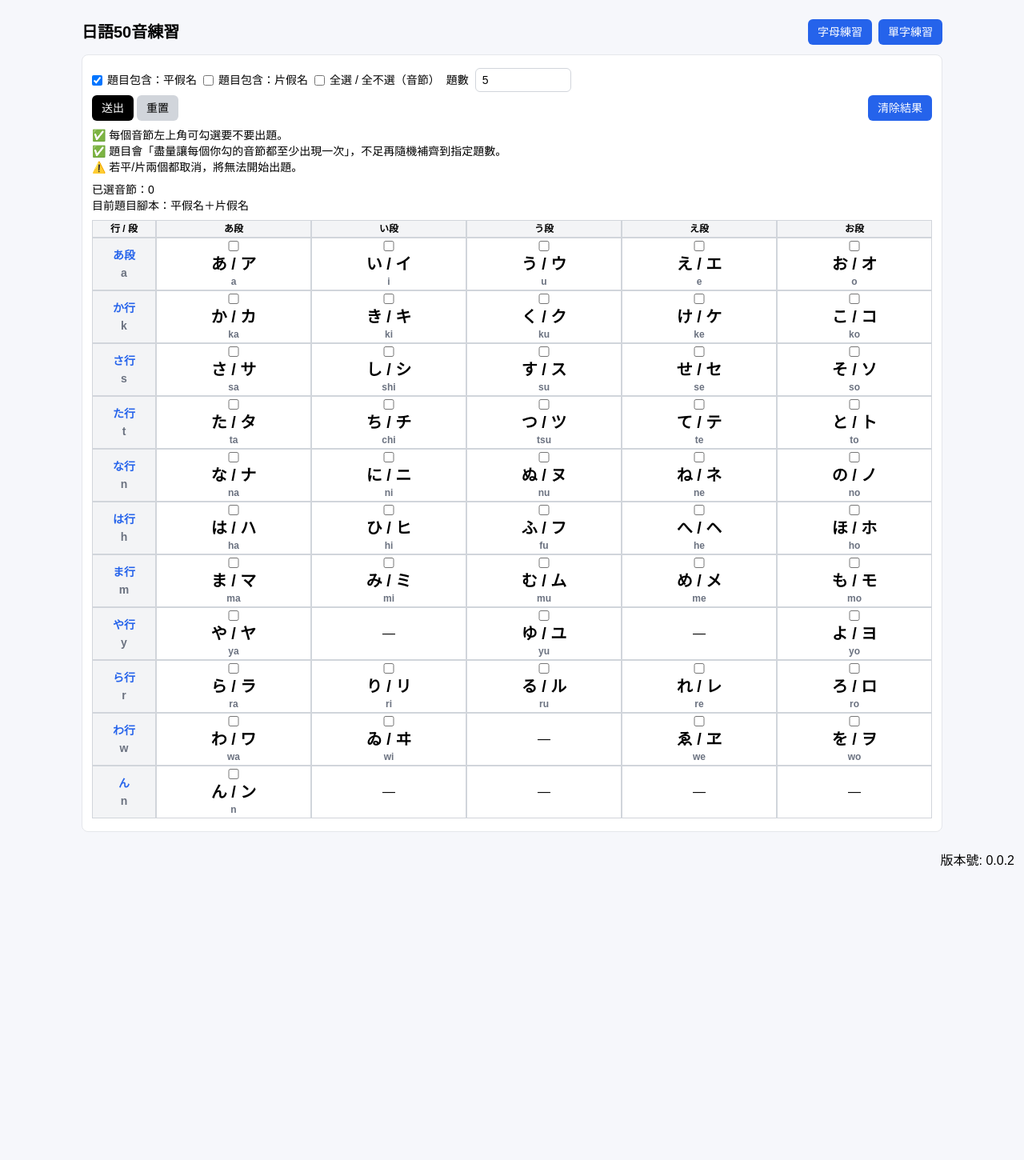
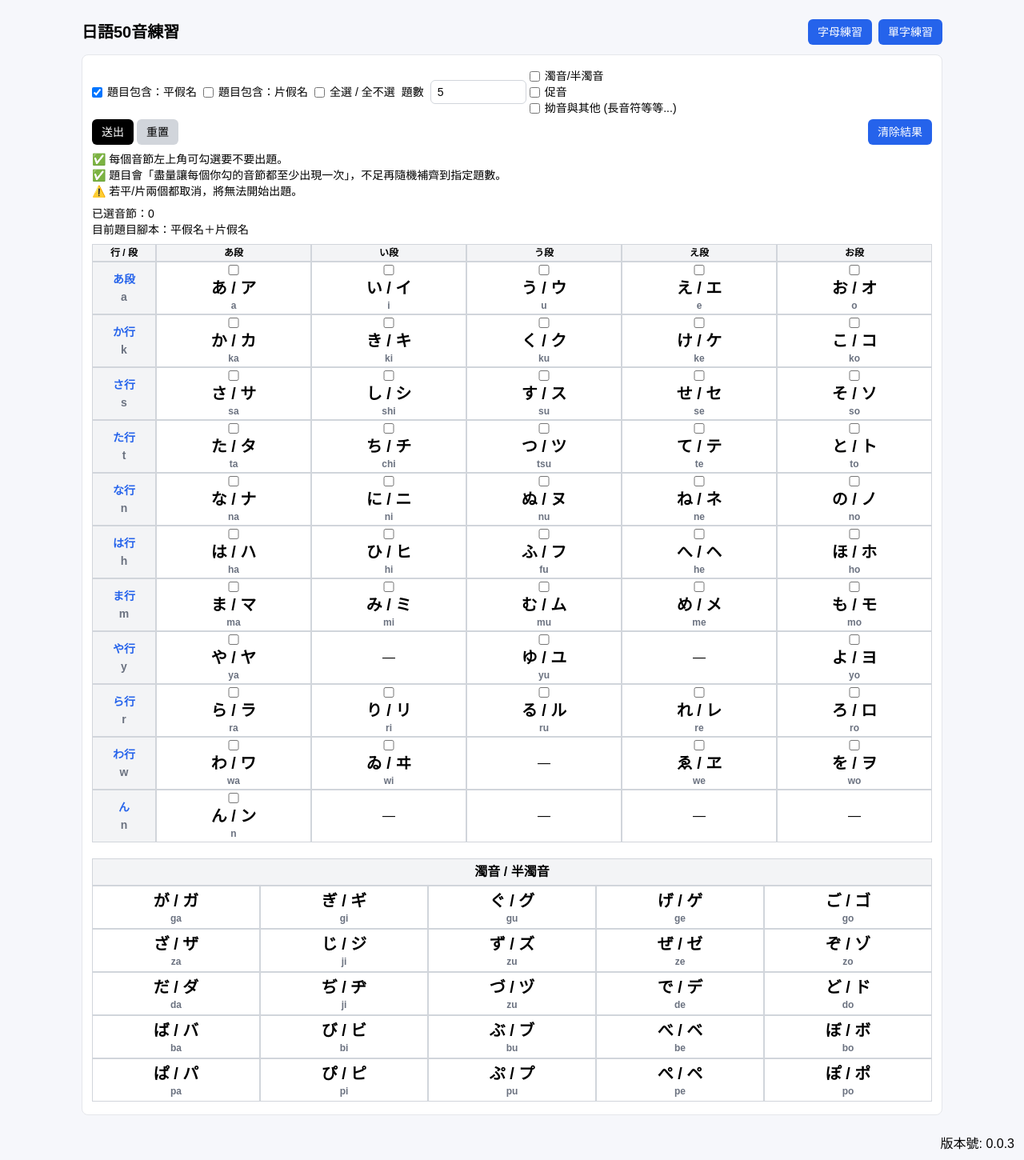
Before and after one commit to psplover16/Japanese_Word_Practice_Vue, a Vue app: page /letter-practice in a window 1280 px wide. Shown: the whole page at 80% size. Before the commit the page ends 1096 px from the top, so only its background shows below. Built offline with nearby package versions, Linux system fonts and the light colour scheme.

Commit message:
0.0.3版

```diff
--- a/package.json
+++ b/package.json
@@ -1,7 +1,7 @@
 {
   "name": "jp_practice",
   "private": true,
-  "version": "0.0.2",
+  "version": "0.0.3",
   "type": "module",
   "scripts": {
     "dev": "vite",
--- a/src/constants/jpText.js
+++ b/src/constants/jpText.js
@@ -110,3 +110,61 @@ export const letters = [
     ]
   },
 ];
+
+
+
+export const dakutenMap = [
+  // 濁音
+  [
+    { base: "ka", hiragana: "が", katakana: "ガ", romanization: 'ga' },
+    { base: "ki", hiragana: "ぎ", katakana: "ギ", romanization: 'gi' },
+    { base: "ku", hiragana: "ぐ", katakana: "グ", romanization: 'gu' },
+    { base: "ke", hiragana: "げ", katakana: "ゲ", romanization: 'ge' },
+    { base: "ko", hiragana: "ご", katakana: "ゴ", romanization: 'go' },
+  ],
+  [
+    { base: "sa", hiragana: "ざ", katakana: "ザ", romanization: 'za' },
+    { base: "shi", hiragana: "じ", katakana: "ジ", romanization: 'ji' },
+    { base: "su", hiragana: "ず", katakana: "ズ", romanization: 'zu' },
+    { base: "se", hiragana: "ぜ", katakana: "ゼ", romanization: 'ze' },
+    { base: "so", hiragana: "ぞ", katakana: "ゾ", romanization: 'zo' }
+  ],
+  [
+    { base: "ta", hiragana: "だ", katakana: "ダ", romanization: 'da' },
+    { base: "chi", hiragana: "ぢ", katakana: "ヂ", romanization: 'ji' },
+    { base: "tsu", hiragana: "づ", katakana: "ヅ", romanization: 'zu' },
+    { base: "te", hiragana: "で", katakana: "デ", romanization: 'de' },
+    { base: "to", hiragana: "ど", katakana: "ド", romanization: 'do' },
+  ],
+  [
+    { base: "ha", hiragana: "ば", katakana: "バ", romanization: 'ba' },
+    { base: "hi", hiragana: "び", katakana: "ビ", romanization: 'bi' },
+    { base: "fu", hiragana: "ぶ", katakana: "ブ", romanization: 'bu' },
+    { base: "he", hiragana: "べ", katakana: "ベ", romanization: 'be' },
+    { base: "ho", hiragana: "ぼ", katakana: "ボ", romanization: 'bo' },
+  ],
+
+  [
+    // 半濁音
+    { base: "ha", hiragana: "ぱ", katakana: "パ", romanization: 'pa' },
+    { base: "hi", hiragana: "ぴ", katakana: "ピ", romanization: 'pi' },
+    { base: "fu", hiragana: "ぷ", katakana: "プ", romanization: 'pu' },
+    { base: "he", hiragana: "ぺ", katakana: "ペ", romanization: 'pe' },
+    { base: "ho", hiragana: "ぽ", katakana: "ポ", romanization: 'po' },
+  ],
+]
+
+export const sokuon = {
+  hiragana: "っ",
+  katakana: "ッ",
+  romanization: "促音",
+  rule: "後接 k/s/t/p 行，發音停頓"
+};
+
+export const youon = [
+  { base: "拗音", hiragana: "ゃ", katakana: "ゃ", romanization: '' },
+  { base: "拗音", hiragana: "ゅ", katakana: "ゅ", romanization: '' },
+  { base: "拗音", hiragana: "ょ", katakana: "ょ", romanization: '' },
+  //
+  { base: "長音符", hiragana: "ー", katakana: "ー", romanization: '' },
+];
--- a/src/constants/jpWords.js
+++ b/src/constants/jpWords.js
@@ -275,5 +275,5 @@ export default [
     { text: 'せってい', romanization: 'set-te-i', meaning: '設定' },
     { text: 'ほぞん', romanization: 'ho-zon', meaning: '保存' },
     { text: 'さくじょ', romanization: 'sa-ku-jo', meaning: '刪除' },
-    { text: 'こうしん', romanization: 'ko-u-shin', meaning: '更新' }
+    { text: 'こうしん', romanization: 'ko-u-shin', meaning: '更新' },
 ];
--- a/src/stores/chooseTestArea.js
+++ b/src/stores/chooseTestArea.js
@@ -1,6 +1,6 @@
 import { defineStore } from "pinia";
 import { ref, reactive, computed } from "vue";
-import { letters } from "@/constants/jpText.js";
+import { letters, dakutenMap, sokuon, youon } from "@/constants/jpText.js";
 
 export default defineStore("chooseTestArea", () => {
   // 每個格子的選取狀態，key 使用 `${rowIndex}-${colIndex}`
@@ -8,6 +8,9 @@ export default defineStore("chooseTestArea", () => {
   const testNum = ref(5);
   const includeHiragana = ref(true);
   const includeKatakana = ref(false);
+  const includeDakuten = ref(false);
+  const includeSokuon = ref(false);
+  const includeYouon = ref(false);
 
   // 洗牌陣列（Fisher-Yates 演算法）
   function shuffleInPlace(arr) {
@@ -31,7 +34,24 @@ export default defineStore("chooseTestArea", () => {
       acc.push(letters[cur[0]].cells[cur[1]]);
       return acc;
     }, []);
-    return getAllTextData;
+    return getAllTextData || [];
+  });
+
+  // 情況下的資料：選取的基本字 + 濁音 + 促音
+  const kanaWithDakutenAndSokuonData = computed(() => {
+    let tmpData = getChoosedLettersData.value;
+    if (includeDakuten.value) {
+      tmpData = tmpData.concat(dakutenMap.flat());
+    }
+
+    if (includeSokuon.value) {
+      tmpData.push(sokuon);
+    }
+
+    if (includeYouon.value) {
+      tmpData = tmpData.concat(youon);
+    }
+    return tmpData;
   });
 
 
@@ -69,6 +89,9 @@ export default defineStore("chooseTestArea", () => {
   const resetForm = () => {
     includeHiragana.value = true;
     includeKatakana.value = true;
+    includeDakuten.value = false;
+    includeSokuon.value = false;
+    includeYouon.value = false;
     testNum.value = 5;
     Object.keys(selectedLetters).forEach(
       (k) => (selectedLetters[k] = false),
@@ -81,9 +104,13 @@ export default defineStore("chooseTestArea", () => {
     testNum,
     includeHiragana,
     includeKatakana,
+    includeDakuten,
+    includeSokuon,
+    includeYouon,
     shuffled,
     resetForm,
     getChoosedLettersData,
     dealAllTextDataComputed,
+    kanaWithDakutenAndSokuonData
   };
 });
--- a/src/views/letterPractice.vue
+++ b/src/views/letterPractice.vue
@@ -3,7 +3,7 @@ import { ref, computed, onMounted, watch, nextTick } from "vue";
 
 import BaseCheckbox from "@/components/BaseCheckbox.vue";
 import BaseBtn from "@/components/BaseBtn.vue";
-import { letters } from "@/constants/jpText.js";
+import { letters, dakutenMap } from "@/constants/jpText.js";
 import NoticeCard from "@/components/NoticeCard.vue";
 
 import useLettersMemoryStore from "@/stores/lettersMemory.js";
@@ -12,16 +12,28 @@ import { storeToRefs } from "pinia";
 
 const lettersMemory = useLettersMemoryStore();
 const chooseTestAreaStore = useChooseTestAreaStore();
-const { setRecord, setOldRecords, clearRecordAndLocalStorage } = lettersMemory;
+const { setOldRecords, clearRecordAndLocalStorage } = lettersMemory;
 const { getOldRecord } = storeToRefs(lettersMemory);
-const { testNum, includeHiragana, includeKatakana } =
-  storeToRefs(chooseTestAreaStore);
+
+const {
+  testNum,
+  includeHiragana,
+  includeKatakana,
+  includeDakuten,
+  includeSokuon,
+  includeYouon,
+} = storeToRefs(chooseTestAreaStore);
 
 // `allChoose` 作為 computed getter/setter，避免額外的 watch 迴圈
 const allChoose = computed({
   get() {
     return (
-      includeHiragana.value && includeKatakana.value && isFullSelection.value
+      includeHiragana.value &&
+      includeKatakana.value &&
+      isFullSelection.value &&
+      includeDakuten.value &&
+      includeSokuon.value &&
+      includeYouon.value
     );
   },
   set(val) {
@@ -39,6 +51,9 @@ const allChoose = computed({
     }
     includeHiragana.value = val;
     includeKatakana.value = val;
+    includeDakuten.value = val;
+    includeSokuon.value = val;
+    includeYouon.value = val;
   },
 });
 
@@ -111,7 +126,7 @@ onMounted(() => {
         <div class="flex items-center gap-x-2 gap-y-1 flex-wrap">
           <BaseCheckbox label="題目包含：平假名" v-model="includeHiragana" />
           <BaseCheckbox label="題目包含：片假名" v-model="includeKatakana" />
-          <BaseCheckbox label="全選 / 全不選（音節）" v-model="allChoose" />
+          <BaseCheckbox label="全選 / 全不選" v-model="allChoose" />
           <label
             class="flex gap-2 items-center text-sm cursor-pointer text-nowrap"
           >
@@ -126,6 +141,14 @@ onMounted(() => {
               v-model="testNum"
             />
           </label>
+        </div>
+        <div>
+          <BaseCheckbox label="濁音/半濁音" v-model="includeDakuten" />
+          <BaseCheckbox label="促音" v-model="includeSokuon" />
+          <BaseCheckbox
+            label="拗音與其他 (長音符等等...)"
+            v-model="includeYouon"
+          />
         </div>
         <div class="flex gap-1 items-center justify-between w-full">
           <div class="flex gap-1">
@@ -217,6 +240,36 @@ onMounted(() => {
         </table>
       </div>
     </form>
+
+    <table class="w-full border-separate border-spacing-0 mt-3">
+      <thead>
+        <tr>
+          <th
+            class="bg-neutral-100 font-bold text-base p-1 border border-gray-300"
+            colspan="5"
+          >
+            濁音 / 半濁音
+          </th>
+        </tr>
+      </thead>
+      <tr v-for="(row, rowIndex) in dakutenMap" :key="rowIndex">
+        <td
+          v-for="(detailData, colIndex) in row"
+          :key="colIndex"
+          class="border border-gray-300 p-1 relative bg-white no-select"
+        >
+          <div class="flex flex-col justify-center items-center">
+            <div class="font-bold text-nowrap sm:text-xl text-lg">
+              {{ `${detailData?.hiragana} / ${detailData?.katakana}` }}
+            </div>
+            <div class="font-semibold text-xs text-muted">
+              {{ detailData?.romanization }}
+            </div>
+          </div>
+        </td>
+      </tr>
+    </table>
+
     <NoticeCard v-model="noticeCardVisible" />
   </div>
   <!--  -->
--- a/src/views/wordPractice.vue
+++ b/src/views/wordPractice.vue
@@ -2,7 +2,6 @@
 import { ref, computed, onMounted, watch, nextTick } from "vue";
 import BaseCheckbox from "@/components/BaseCheckbox.vue";
 import BaseBtn from "@/components/BaseBtn.vue";
-// import { wordPracticeText } from "@/constants/jpText.js";
 import wordPracticeText from "@/constants/jpWords.js";
 
 import useWordsMemoryStore from "@/stores/wordsMemory.js";
@@ -12,7 +11,7 @@ import { storeToRefs } from "pinia";
 const wordsMemory = useWordsMemoryStore();
 const chooseTestAreaStore = useChooseTestAreaStore();
 const { setOldStorageData, setWordsStorage, clearWordsStorage } = wordsMemory;
-const { getChoosedLettersData } = storeToRefs(chooseTestAreaStore);
+const { kanaWithDakutenAndSokuonData } = storeToRefs(chooseTestAreaStore);
 const { getNoticeWords } = storeToRefs(wordsMemory);
 
 const isShowWords = ref(true);
@@ -20,6 +19,7 @@ const isShowPracticeWords = ref(false);
 const isShowRomanization = ref(false);
 const isShowMeaning = ref(false);
 const wantNoteId = ref({});
+const isShowAllWords = ref(false);
 
 // 平假名轉片假名 + 片假名轉平假名
 function swapKana(str) {
@@ -45,9 +45,9 @@ function swapKana(str) {
 // 流程，將允許的字串放入 Set，然後過濾單字
 // 將單字表的每一個字拆解，將拆解的字依依放入 Set 中比對
 // 將假名set，方便後續過濾用
-function buildAllowedKanaSet(getChoosedLettersData) {
+function buildAllowedKanaSet(kanaWithDakutenAndSokuonData) {
   const set = new Set();
-  for (const item of getChoosedLettersData) {
+  for (const item of kanaWithDakutenAndSokuonData) {
     set.add(item.hiragana);
     set.add(item.katakana);
   }
@@ -74,8 +74,11 @@ function canShowWord(text, allowedKanaSet) {
 }
 
 // 過濾單字
-function filterWordPracticeText(wordPracticeText, getChoosedLettersData) {
-  const allowedKanaSet = buildAllowedKanaSet(getChoosedLettersData);
+function filterWordPracticeText(
+  wordPracticeText,
+  kanaWithDakutenAndSokuonData,
+) {
+  const allowedKanaSet = buildAllowedKanaSet(kanaWithDakutenAndSokuonData);
   return wordPracticeText.filter((item) =>
     canShowWord(item.text, allowedKanaSet),
   );
@@ -92,9 +95,12 @@ const addIdwordPracticeText = computed(() => {
 });
 
 const resultData = computed(() => {
+  if (isShowAllWords.value) {
+    return addIdwordPracticeText.value;
+  }
   return filterWordPracticeText(
     addIdwordPracticeText.value,
-    getChoosedLettersData.value,
+    kanaWithDakutenAndSokuonData.value,
   );
 });
 
@@ -140,7 +146,11 @@ onMounted(() => {
   <div
     class="flex flex-col gap-2 bg-white border border-gray-200 rounded-lg px-3 py-4 mt-3"
   >
-    <div class="flex justify-between" v-show="resultData.length > 0">
+    <div class="flex justify-between">
+      <span>{{ resultData.length }}個單字</span>
+      <BaseCheckbox label="顯示全部" v-model="isShowAllWords" />
+    </div>
+    <div class="flex justify-between" v-if="resultData.length > 0">
       <BaseBtn label="儲存註記" theme="default" @click="saveNote" />
       <BaseBtn label="刪除全部註記" theme="reset" @click="deleteNote" />
     </div>
```
